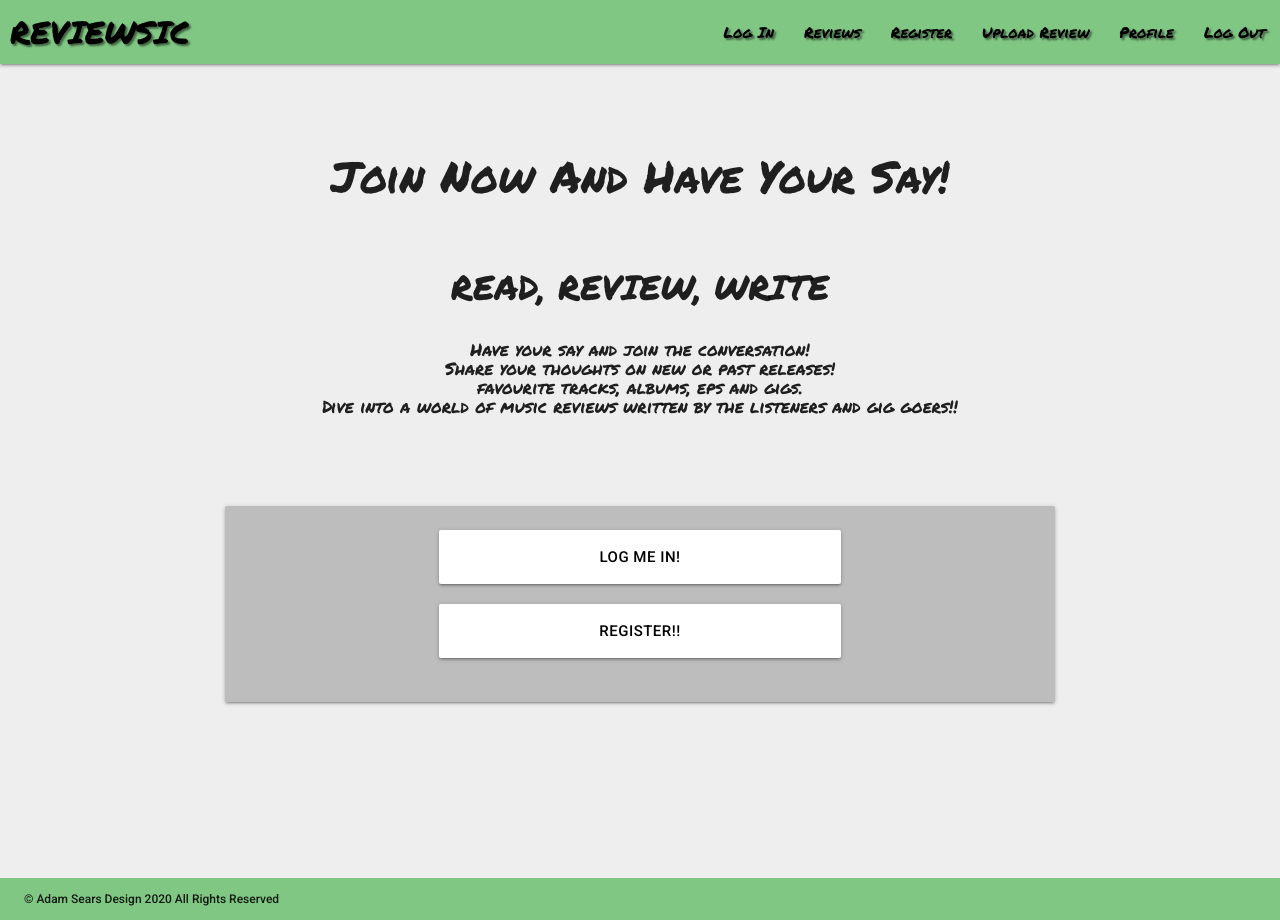
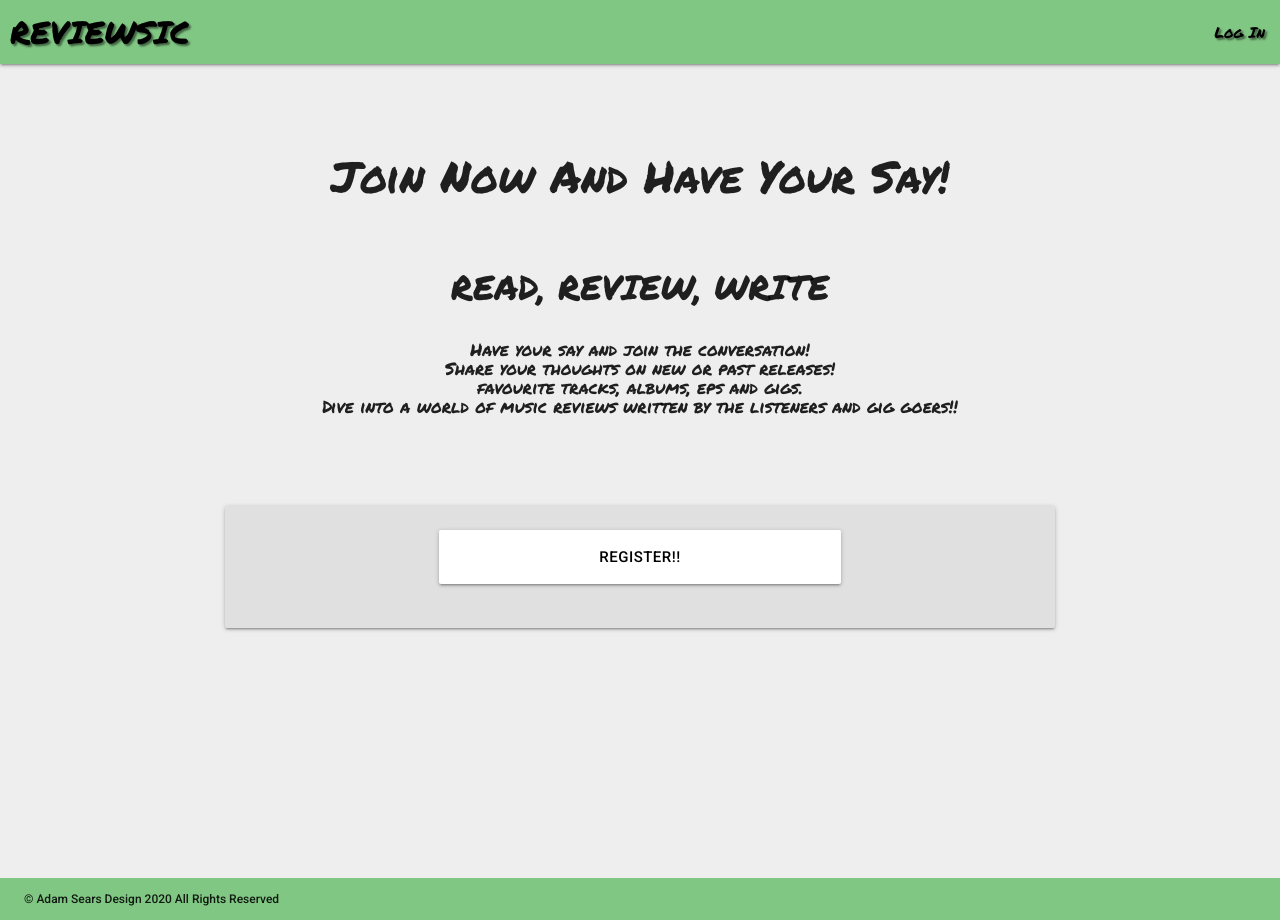
Before and after one commit to Code-Institute-Submissions/Reviewsic, a Flask app: page / in a window 1280 px wide. Run offline with Flask 2, Linux system fonts and the light colour scheme; some libraries are stand-ins or nearby versions.

Commit message:
Add Logout function

```diff
--- a/app.py
+++ b/app.py
@@ -58,7 +58,19 @@ def login():
 def profile(username):
     username = mongo.db.users.find_one(
         {"username": session["user"]})["username"]
-    return render_template("profile.html", username=username)
+
+    if session["user"]:
+        return render_template("profile.html", username=username)
+
+    return redirect(url_for("login"))
+
+
+@app.route("/logout")
+def logout():
+
+    flash("You've Been Logged Out!")
+    session.pop("user")
+    return redirect(url_for("landing"))
 
 
 @app.route("/get_reviews")
--- a/templates/base.html
+++ b/templates/base.html
@@ -17,15 +17,19 @@
  <!--Main Nav bar-->
     <nav class="nav-extended text-shadow green lighten-2">
     <div class="nav-wrapper">
-      <a href="{{ url_for('get_reviews')}}" class="brand-logo">REVIEWSIC</a>
+      <a href="{{ url_for('landing')}}" class="brand-logo">REVIEWSIC</a>
       <a href="#" data-target="mobile-demo" class="sidenav-trigger right"><i class="fas fa-bars "></i></a>
       <ul class="right hide-on-med-and-down main-nav">
-        <li><a href="{{ url_for('login')}}" class="text-color-nav">Log In</a></li>
-        <li><a href="{{ url_for('get_reviews')}}" class="text-color-nav">Reviews</a></li>
-        <li><a href="{{ url_for('register')}}" class="text-color-nav">Register</a></li>
-        <li><a href="#" class="text-color-nav">Upload Review</a></li>
-        <li><a href="{{ url_for('profile')}}" class="text-color-nav">Profile</a></li>
-        <li><a href="#" class="text-color-nav">Log Out</a></li>
+        {% if session.user %}
+            <li><a href="{{ url_for('get_reviews')}}" class="text-color-nav">Reviews</a></li>
+            <li><a href="#" class="text-color-nav">Upload Review</a></li>
+            <li><a href="{{ url_for('profile', username=session['user'])}}" class="text-color-nav">Profile</a></li>
+            <li><a href="{{ url_for('logout')}}" class="text-color-nav">Log Out</a></li>
+        {% else %}
+            <li><a href="{{ url_for('login')}}" class="text-color-nav">Log In</a></li>
+            <!--<li><a href="{{ url_for('register')}}" class="text-color-nav">Register</a></li>-->
+        {% endif %}
+
       </ul>
     </div>
   </nav>
@@ -33,12 +37,15 @@
 <!--Mobile Nav bar-->
   <ul class="sidenav grey lighten-3 main-nav" id="mobile-demo">
         <li><h4 class="center-align ">REVIEWSIC</h4></li>
-        <li><a href="{{ url_for('login')}}">Log In</a></li>
-       <li><a href="{{ url_for('get_reviews')}}">Reviews</a></li>
-       <li><a href="{{ url_for('register')}}">Register</a></li>
-        <li><a href="#">Upload Review</a></li>
-        <li><a href="{{ url_for('profile')}}">Profile</a></li>
-        <li><a href="#">Log Out</a></li>
+       {% if session.user %}
+            <li><a href="{{ url_for('get_reviews')}}" class="text-color-nav">Reviews</a></li>
+            <li><a href="#" class="text-color-nav">Upload Review</a></li>
+            <li><a href="{{ url_for('profile', username=session['user'])}}" class="text-color-nav">Profile</a></li>
+            <li><a href="{{ url_for('logout')}}" class="text-color-nav">Log Out</a></li>
+        {% else %}
+            <li><a href="{{ url_for('login')}}" class="text-color-nav">Log In</a></li>
+            <!--<li><a href="{{ url_for('register')}}" class="text-color-nav">Register</a></li>-->
+        {% endif %}
   </ul>
  </header>
       <section>
--- a/templates/landing.html
+++ b/templates/landing.html
@@ -8,12 +8,9 @@ favourite tracks, albums, eps and gigs. <br>
 Dive into a world of music reviews written by the listeners and gig goers!!</h6>
 <div class="row">
   <form class="col s12 m8 offset-m2 form-register" method="POST" action="{{ url_for('login')}}">
-    <div class="card-panel grey lighten-1">
+    <div class="card-panel grey lighten-2 landing-card">
 
     <!--Submit Button-->
-        <div class="row">
-            <a href="{{ url_for('login')}}" type="submit" class="col s6  offset-s3 btn-large form-font">LOG ME IN!</a>
-        </div>
         <div class="row">
             <a href="{{ url_for('register')}}" type="submit" class="col s6  offset-s3 btn btn-large form-font">REGISTER!!</a>
         </div>
```
